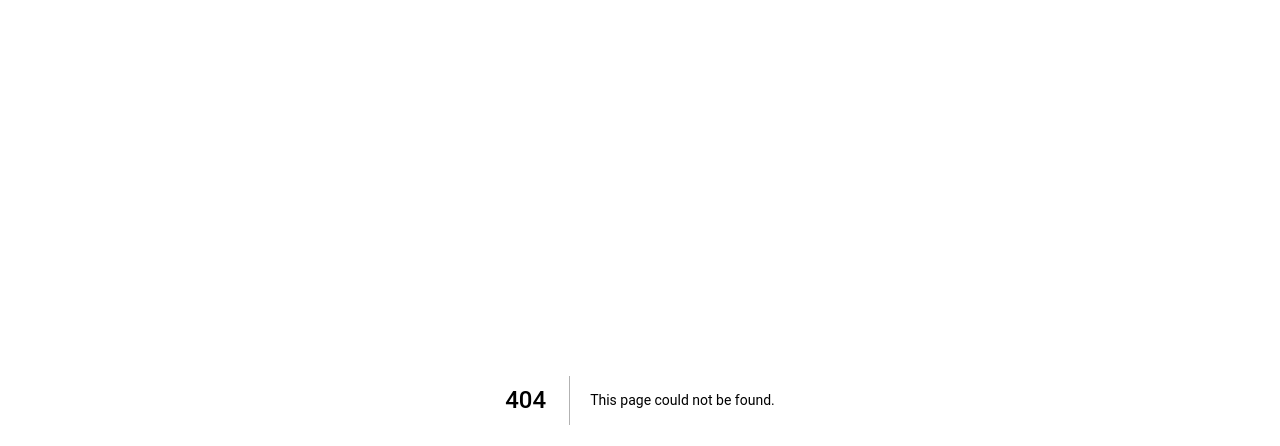
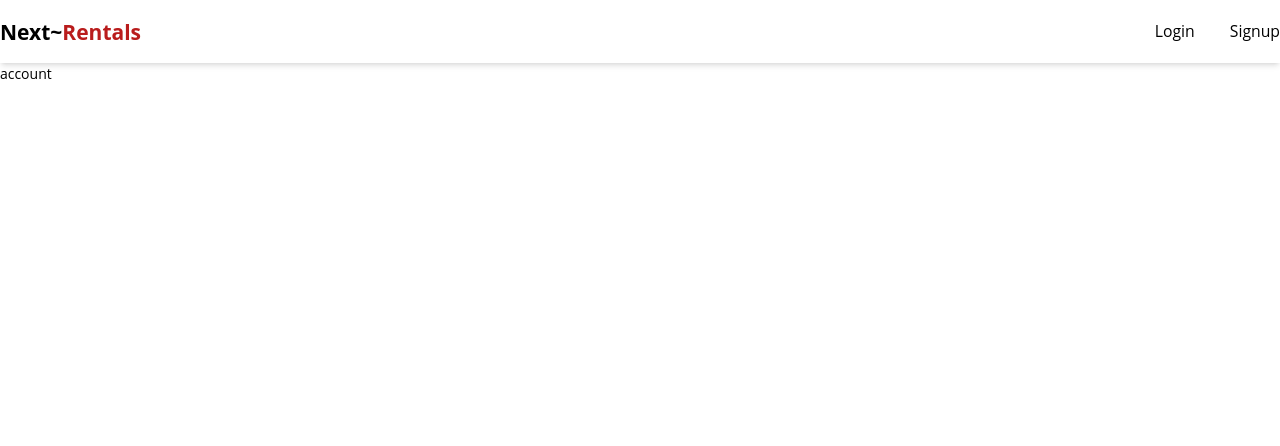
Before and after one commit to AmaduKamara/next-rentals, a Next.js app: page /account in a window 1280 px wide. Before the commit this address had no page. Shown: the top 446 px of the page. Built offline with nearby package versions, Linux system fonts and the light colour scheme.

Commit message:
Add nav items to header

```diff
--- /dev/null
+++ b/components/_App/Header.js
@@ -0,0 +1,28 @@
+import Link from "next/link";
+import React from "react";
+
+const Header = () => {
+  return (
+    <header className="py-5 bg-white shadow-md">
+      <div className="container mx-auto flex justify-between items-center">
+        <Link href="/">
+          <a className="font-bold text-2xl">
+            Next~<span className="text-red-700">Rentals</span>{" "}
+          </a>
+        </Link>
+        <nav>
+          <ul className="flex items-center">
+            <li className="mx-5 text-lg">
+              <Link href="/login">Login</Link>
+            </li>
+            <li className="ml-5 text-lg">
+              <Link href="/signup">Signup</Link>
+            </li>
+          </ul>
+        </nav>
+      </div>
+    </header>
+  );
+};
+
+export default Header;
--- /dev/null
+++ b/components/_App/Layout.js
@@ -0,0 +1,11 @@
+import React from "react";
+import Header from "./Header";
+
+const Layout = ({ children }) => {
+  return <div>
+    <Header />
+    {children}
+    </div>;
+};
+
+export default Layout;
--- a/pages/_app.js
+++ b/pages/_app.js
@@ -1,7 +1,12 @@
-import '../styles/globals.css'
+import Layout from "../components/_App/Layout";
+import "../styles/globals.css";
 
 function MyApp({ Component, pageProps }) {
-  return <Component {...pageProps} />
+  return (
+    <Layout>
+      <Component {...pageProps} />
+    </Layout>
+  );
 }
 
-export default MyApp
+export default MyApp;
--- /dev/null
+++ b/pages/account.js
@@ -0,0 +1,9 @@
+import React from 'react'
+
+const account = () => {
+  return (
+    <div>account</div>
+  )
+}
+
+export default account
```
